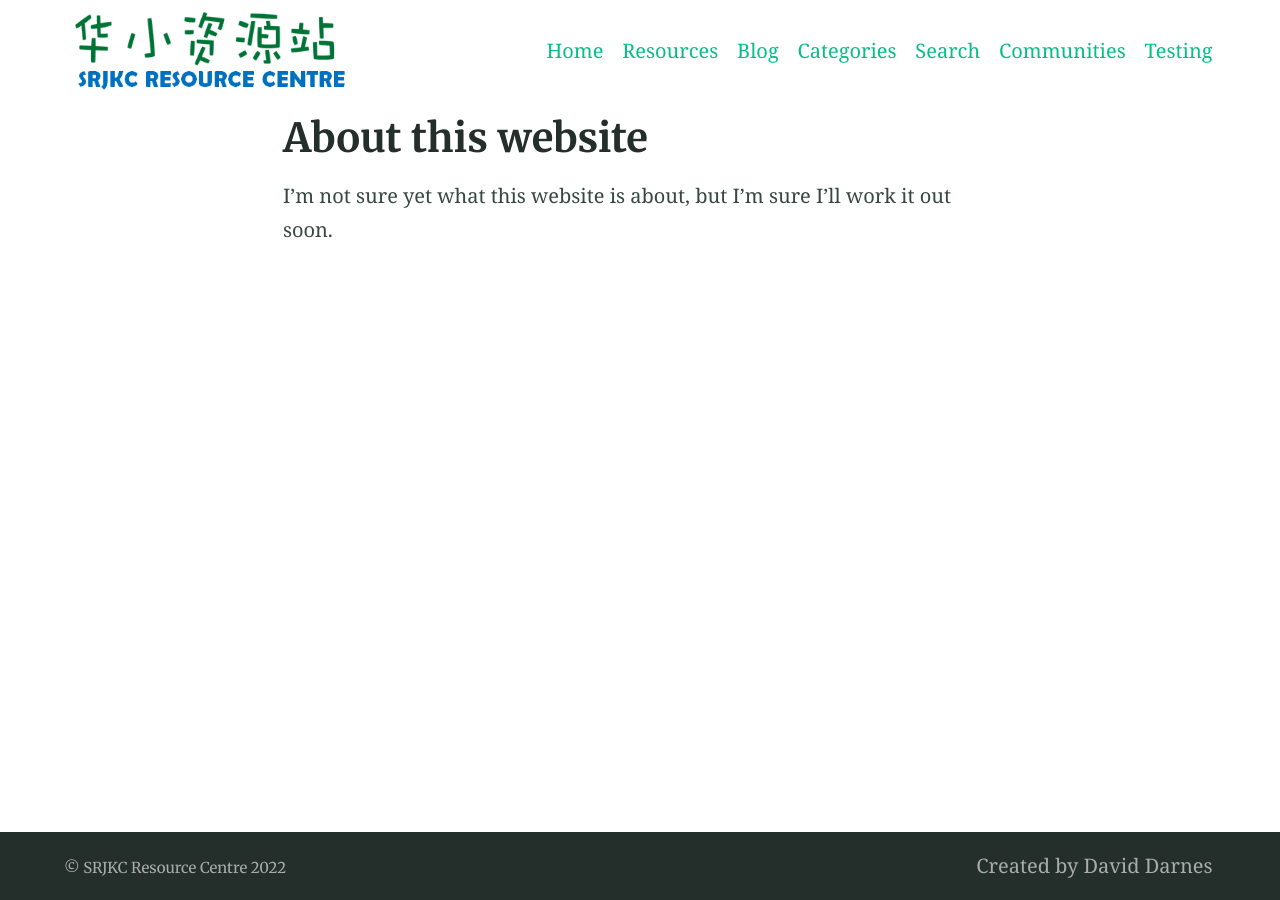
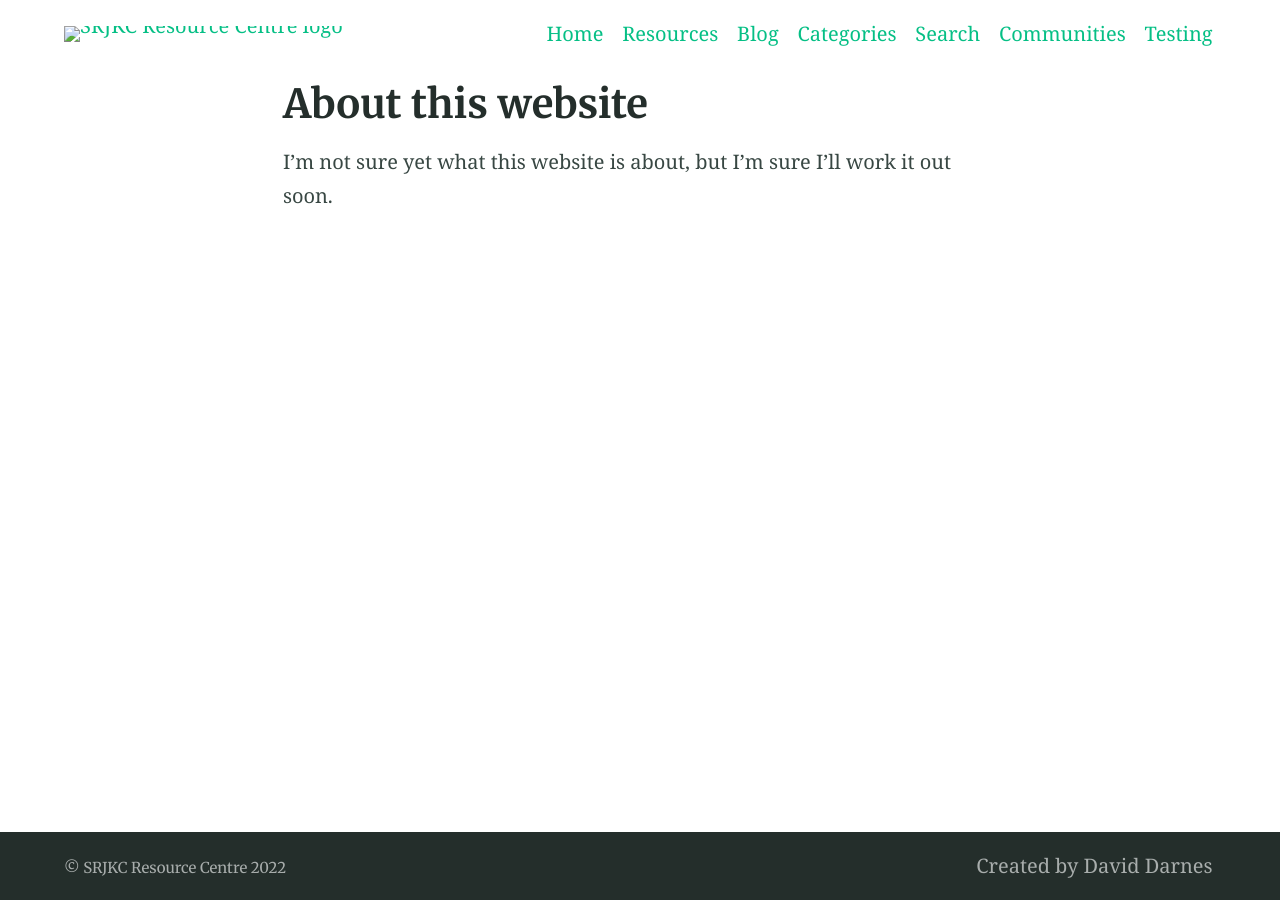
Before and after one commit to multilingual-malaysian/SRJKC_resources, a Jekyll site: the page built from about.md, in a window 1280 px wide. Built offline with Jekyll 4.4.1, drawn with Linux system fonts in a browser that asks for light colours.

Commit message:
Update _config.yml

```diff
--- a/_config.yml
+++ b/_config.yml
@@ -95,8 +95,8 @@
 encoding: utf-8 # Make sure the encoding is right
 lang: en-GB # Set the site language
 title: "SRJKC Resource Centre" # Site name or title, also used in jekyll-seo-tag
-##logo: "/assets/logos/logo.svg" # Site logo, also used in jekyll-seo-tag
-logo: "/assets/logos/site_logo.png" # Site logo, also used in jekyll-seo-tag
+##logo: "/home2/assets/logos/logo.svg" # Site logo, also used in jekyll-seo-tag
+logo: "/home2/assets/logos/site_logo.png" # Site logo, also used in jekyll-seo-tag
 description: "Multilingual Malaysian is a site ......." # Site description and default description, also used in jekyll-seo-tag
 url: "https://alembic.darn.es" # Site url, also used in jekyll-seo-tag
 baseurl: ""
```
